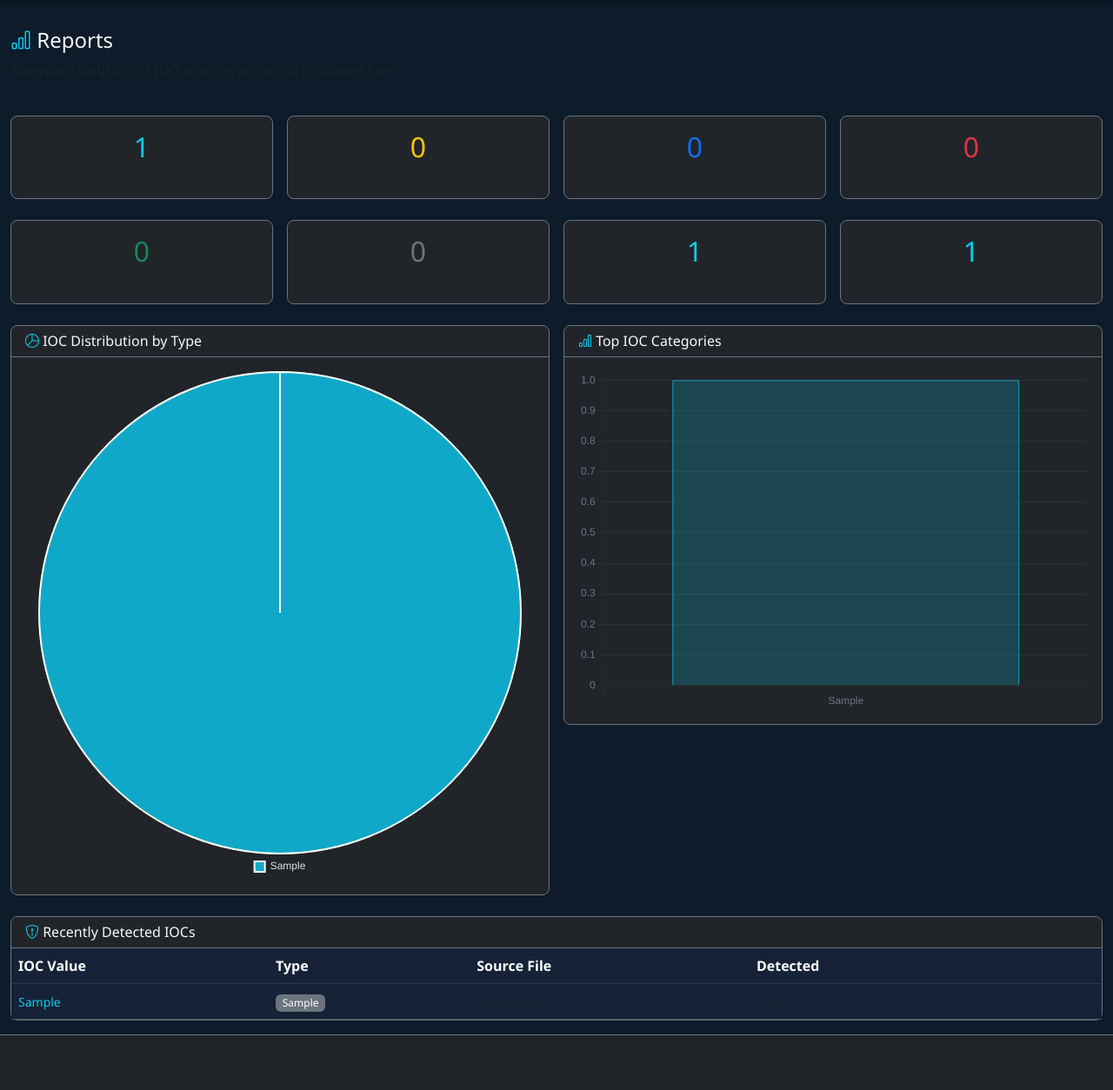
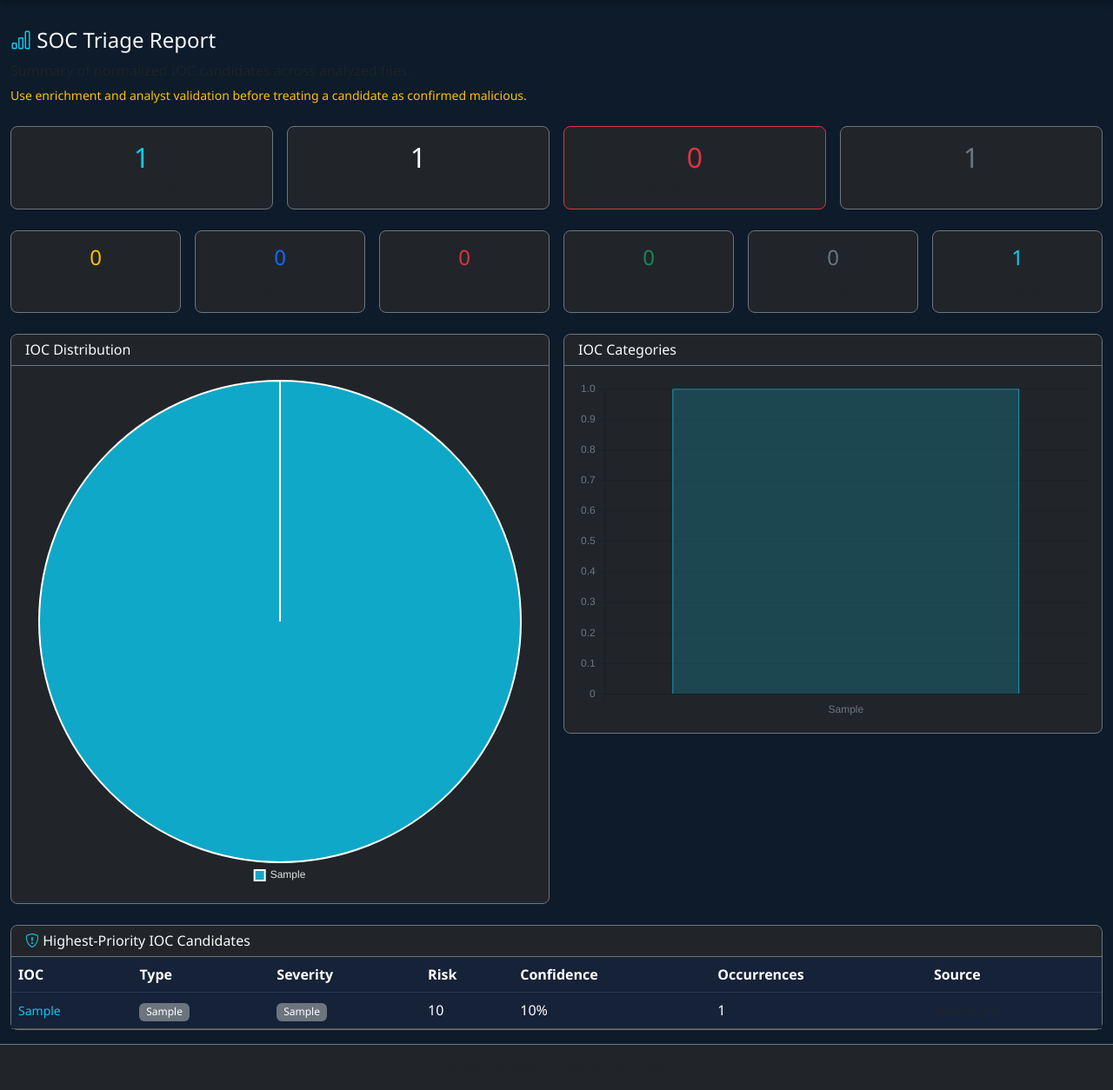
Before and after one commit to BAPP18/Security-Log-IOC-Analyzer, a Flask app: page /report in a window 1280 px wide. Shown: the part 87-1341 px from the top of the page at 87% size. Before the commit the page ends 1278 px from the top, so only its background shows below. Run offline with Flask 3, Linux system fonts and the light colour scheme; a user stored in the database is signed in; tables that the repository leaves empty hold one stand-in row (values such as "Sample post"); some libraries are stand-ins or nearby versions.

Commit message:
Upgrade SOC triage UI: report.html

```diff
--- a/templates/report.html
+++ b/templates/report.html
@@ -2,131 +2,62 @@
 {% block content %}
 <div class="row mb-4">
     <div class="col">
-        <h4 class="text-light">
-            <i class="bi bi-bar-chart text-info"></i> Reports
-        </h4>
-        <p class="text-muted">Summary statistics of IOC analysis across all uploaded files.</p>
+        <h4 class="text-light"><i class="bi bi-bar-chart text-info"></i> SOC Triage Report</h4>
+        <p class="text-muted mb-1">Summary of normalized IOC candidates across analyzed files.</p>
+        <small class="text-warning">Use enrichment and analyst validation before treating a candidate as confirmed malicious.</small>
     </div>
 </div>
 
 <div class="row g-3 mb-4">
-    <div class="col-md-3">
-        <div class="card bg-dark border-secondary text-center h-100">
-            <div class="card-body">
-                <h2 class="text-info mb-0">{{ data.total_iocs }}</h2>
-                <small class="text-muted">Total IOCs</small>
-            </div>
-        </div>
-    </div>
-    <div class="col-md-3">
-        <div class="card bg-dark border-secondary text-center h-100">
-            <div class="card-body">
-                <h2 class="text-warning mb-0">{{ data.total_ips }}</h2>
-                <small class="text-muted">IP Addresses</small>
-            </div>
-        </div>
-    </div>
-    <div class="col-md-3">
-        <div class="card bg-dark border-secondary text-center h-100">
-            <div class="card-body">
-                <h2 class="text-primary mb-0">{{ data.total_domains }}</h2>
-                <small class="text-muted">Domains</small>
-            </div>
-        </div>
-    </div>
-    <div class="col-md-3">
-        <div class="card bg-dark border-secondary text-center h-100">
-            <div class="card-body">
-                <h2 class="text-danger mb-0">{{ data.total_urls }}</h2>
-                <small class="text-muted">URLs</small>
-            </div>
-        </div>
-    </div>
+    <div class="col-md-3"><div class="card bg-dark border-secondary text-center h-100"><div class="card-body">
+        <h2 class="text-info mb-0">{{ data.total_iocs }}</h2><small class="text-muted">Unique Indicators</small>
+    </div></div></div>
+    <div class="col-md-3"><div class="card bg-dark border-secondary text-center h-100"><div class="card-body">
+        <h2 class="text-light mb-0">{{ data.total_occurrences }}</h2><small class="text-muted">Total Occurrences</small>
+    </div></div></div>
+    <div class="col-md-3"><div class="card bg-dark border-danger text-center h-100"><div class="card-body">
+        <h2 class="text-danger mb-0">{{ data.high_risk_count }}</h2><small class="text-muted">High-Risk Candidates</small>
+    </div></div></div>
+    <div class="col-md-3"><div class="card bg-dark border-secondary text-center h-100"><div class="card-body">
+        <h2 class="text-secondary mb-0">{{ data.likely_noise_count }}</h2><small class="text-muted">Likely Noise</small>
+    </div></div></div>
 </div>
 
 <div class="row g-3 mb-4">
-    <div class="col-md-3">
-        <div class="card bg-dark border-secondary text-center h-100">
-            <div class="card-body">
-                <h2 class="text-success mb-0">{{ data.total_emails }}</h2>
-                <small class="text-muted">Emails</small>
-            </div>
-        </div>
-    </div>
-    <div class="col-md-3">
-        <div class="card bg-dark border-secondary text-center h-100">
-            <div class="card-body">
-                <h2 class="text-secondary mb-0">{{ data.total_hashes }}</h2>
-                <small class="text-muted">Hashes (MD5/SHA1/SHA256)</small>
-            </div>
-        </div>
-    </div>
-    <div class="col-md-3">
-        <div class="card bg-dark border-secondary text-center h-100">
-            <div class="card-body">
-                <h2 class="text-info mb-0">{{ data.total_analyses }}</h2>
-                <small class="text-muted">Total Analyses</small>
-            </div>
-        </div>
-    </div>
-    <div class="col-md-3">
-        <div class="card bg-dark border-secondary text-center h-100">
-            <div class="card-body">
-                <h2 class="text-info mb-0">{{ data.total_iocs }}</h2>
-                <small class="text-muted">Total Detection</small>
-            </div>
-        </div>
-    </div>
+    <div class="col-md-2"><div class="card bg-dark border-secondary text-center h-100"><div class="card-body"><h4 class="text-warning">{{ data.total_ips }}</h4><small class="text-muted">IPs</small></div></div></div>
+    <div class="col-md-2"><div class="card bg-dark border-secondary text-center h-100"><div class="card-body"><h4 class="text-primary">{{ data.total_domains }}</h4><small class="text-muted">Domains</small></div></div></div>
+    <div class="col-md-2"><div class="card bg-dark border-secondary text-center h-100"><div class="card-body"><h4 class="text-danger">{{ data.total_urls }}</h4><small class="text-muted">URLs</small></div></div></div>
+    <div class="col-md-2"><div class="card bg-dark border-secondary text-center h-100"><div class="card-body"><h4 class="text-success">{{ data.total_emails }}</h4><small class="text-muted">Emails</small></div></div></div>
+    <div class="col-md-2"><div class="card bg-dark border-secondary text-center h-100"><div class="card-body"><h4 class="text-secondary">{{ data.total_hashes }}</h4><small class="text-muted">Hashes</small></div></div></div>
+    <div class="col-md-2"><div class="card bg-dark border-secondary text-center h-100"><div class="card-body"><h4 class="text-info">{{ data.total_analyses }}</h4><small class="text-muted">Analyses</small></div></div></div>
 </div>
 
 <div class="row g-3">
-    <div class="col-md-6">
-        <div class="card bg-dark border-secondary">
-            <div class="card-header bg-dark border-secondary">
-                <h6 class="text-light mb-0"><i class="bi bi-pie-chart text-info"></i> IOC Distribution by Type</h6>
-            </div>
-            <div class="card-body">
-                <canvas id="reportPieChart" height="200"></canvas>
-            </div>
-        </div>
-    </div>
-    <div class="col-md-6">
-        <div class="card bg-dark border-secondary">
-            <div class="card-header bg-dark border-secondary">
-                <h6 class="text-light mb-0"><i class="bi bi-bar-chart text-info"></i> Top IOC Categories</h6>
-            </div>
-            <div class="card-body">
-                <canvas id="reportBarChart" height="200"></canvas>
-            </div>
-        </div>
-    </div>
+    <div class="col-md-6"><div class="card bg-dark border-secondary"><div class="card-header bg-dark border-secondary"><h6 class="text-light mb-0">IOC Distribution</h6></div><div class="card-body"><canvas id="reportPieChart" height="200"></canvas></div></div></div>
+    <div class="col-md-6"><div class="card bg-dark border-secondary"><div class="card-header bg-dark border-secondary"><h6 class="text-light mb-0">IOC Categories</h6></div><div class="card-body"><canvas id="reportBarChart" height="200"></canvas></div></div></div>
 </div>
 
 <div class="row g-3 mt-2">
     <div class="col-md-12">
         <div class="card bg-dark border-secondary">
-            <div class="card-header bg-dark border-secondary">
-                <h6 class="text-light mb-0"><i class="bi bi-shield-exclamation text-info"></i> Recently Detected IOCs</h6>
-            </div>
+            <div class="card-header bg-dark border-secondary"><h6 class="text-light mb-0"><i class="bi bi-shield-exclamation text-info"></i> Highest-Priority IOC Candidates</h6></div>
             <div class="card-body p-0">
-                <div class="table-responsive" style="max-height: 300px; overflow-y: auto;">
-                    <table class="table table-dark table-hover mb-0">
-                        <thead>
-                            <tr>
-                                <th>IOC Value</th>
-                                <th>Type</th>
-                                <th>Source File</th>
-                                <th>Detected</th>
-                            </tr>
-                        </thead>
+                <div class="table-responsive" style="max-height:360px; overflow-y:auto;">
+                    <table class="table table-dark table-hover mb-0 align-middle">
+                        <thead><tr><th>IOC</th><th>Type</th><th>Severity</th><th>Risk</th><th>Confidence</th><th>Occurrences</th><th>Source</th></tr></thead>
                         <tbody>
                             {% for ioc in top_iocs %}
                             <tr>
-                                <td><a href="{{ url_for('ioc.detail', ioc_id=ioc.id) }}" class="text-info text-decoration-none small">{{ ioc.value[:80] }}{{ '...' if ioc.value|length > 80 else '' }}</a></td>
-                                <td><span class="badge bg-{{ 'warning text-dark' if ioc.ioc_type == 'IPv4' else 'primary' if ioc.ioc_type == 'Domain' else 'danger' if ioc.ioc_type == 'URL' else 'success' if ioc.ioc_type == 'Email' else 'secondary' }}">{{ ioc.ioc_type }}</span></td>
+                                <td><a href="{{ url_for('ioc.detail', ioc_id=ioc.id) }}" class="text-info text-decoration-none small">{{ ioc.value[:75] }}{{ '...' if ioc.value|length > 75 else '' }}</a></td>
+                                <td><span class="badge bg-secondary">{{ ioc.ioc_type }}</span></td>
+                                <td><span class="badge bg-{{ 'danger' if ioc.severity in ('Critical','High') else 'warning text-dark' if ioc.severity == 'Medium' else 'primary' if ioc.severity == 'Low' else 'secondary' }}">{{ ioc.severity }}</span></td>
+                                <td>{{ ioc.risk_score }}</td>
+                                <td>{{ ioc.confidence_score }}%</td>
+                                <td>{{ ioc.occurrence_count }}</td>
                                 <td class="text-muted small">{{ ioc.source_file }}</td>
-                                <td class="small text-muted">{{ ioc.detection_time.strftime('%Y-%m-%d %H:%M') if ioc.detection_time else '-' }}</td>
                             </tr>
+                            {% else %}
+                            <tr><td colspan="7" class="text-center text-muted py-3">No indicators available.</td></tr>
                             {% endfor %}
                         </tbody>
                     </table>
@@ -144,52 +75,14 @@ const iocData = [{% for item in ioc_type_data %}{{ item.count }}{{ ',' if not lo
 
 new Chart(document.getElementById('reportPieChart'), {
     type: 'pie',
-    data: {
-        labels: iocLabels,
-        datasets: [{
-            data: iocData,
-            backgroundColor: [
-                'rgba(13, 202, 240, 0.8)',
-                'rgba(255, 193, 7, 0.8)',
-                'rgba(220, 53, 69, 0.8)',
-                'rgba(25, 135, 84, 0.8)',
-                'rgba(111, 66, 193, 0.8)',
-                'rgba(253, 126, 20, 0.8)',
-                'rgba(23, 162, 184, 0.8)'
-            ]
-        }]
-    },
-    options: {
-        responsive: true,
-        plugins: {
-            legend: {
-                position: 'bottom',
-                labels: { color: '#e0e0e0', boxWidth: 12, padding: 8 }
-            }
-        }
-    }
+    data: { labels: iocLabels, datasets: [{ data: iocData, backgroundColor: ['rgba(13,202,240,.8)','rgba(255,193,7,.8)','rgba(220,53,69,.8)','rgba(25,135,84,.8)','rgba(111,66,193,.8)','rgba(253,126,20,.8)','rgba(23,162,184,.8)'] }] },
+    options: { responsive: true, plugins: { legend: { position: 'bottom', labels: { color: '#e0e0e0', boxWidth: 12, padding: 8 } } } }
 });
 
 new Chart(document.getElementById('reportBarChart'), {
     type: 'bar',
-    data: {
-        labels: iocLabels,
-        datasets: [{
-            label: 'Count',
-            data: iocData,
-            backgroundColor: 'rgba(13, 202, 240, 0.2)',
-            borderColor: 'rgba(13, 202, 240, 1)',
-            borderWidth: 1
-        }]
-    },
-    options: {
-        responsive: true,
-        plugins: { legend: { display: false } },
-        scales: {
-            x: { ticks: { color: '#6c757d' }, grid: { color: 'rgba(255,255,255,0.05)' } },
-            y: { beginAtZero: true, ticks: { color: '#6c757d' }, grid: { color: 'rgba(255,255,255,0.05)' } }
-        }
-    }
+    data: { labels: iocLabels, datasets: [{ label: 'Count', data: iocData, backgroundColor: 'rgba(13,202,240,.2)', borderColor: 'rgba(13,202,240,1)', borderWidth: 1 }] },
+    options: { responsive: true, plugins: { legend: { display: false } }, scales: { x: { ticks: { color: '#6c757d' } }, y: { beginAtZero: true, ticks: { color: '#6c757d' } } } }
 });
 </script>
 {% endblock %}
```
